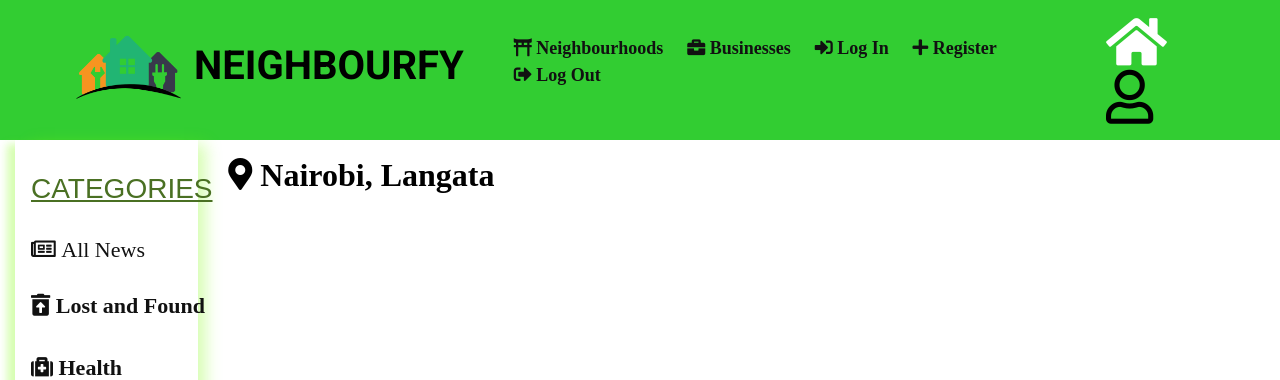
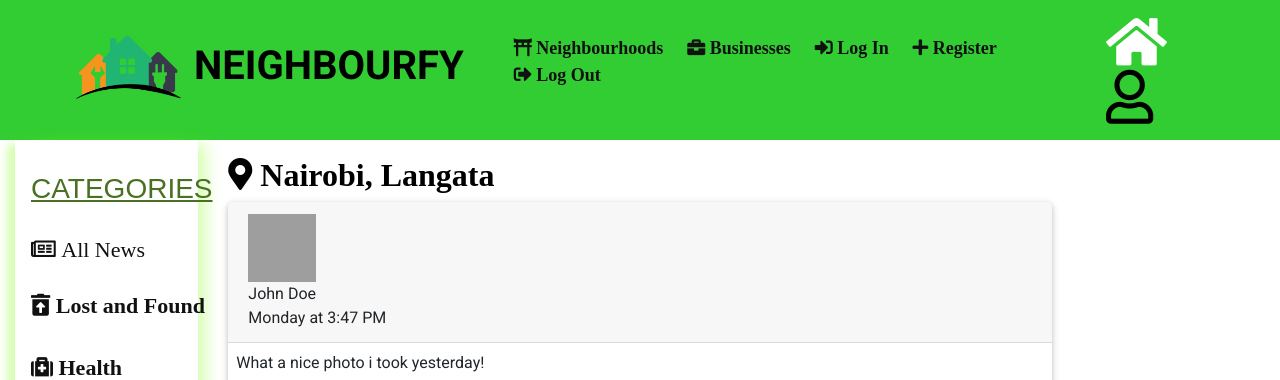
Before and after one commit to Abtez/neighbourhood, a Django app: page / in a window 1280 px wide. Shown: the top 380 px of the page. Run offline with Django 3.2, Linux system fonts and the light colour scheme; some libraries are stand-ins or nearby versions; grey boxes are pictures that could not be loaded.

Commit message:
add news card

```diff
--- a/neighbour/templates/index.html
+++ b/neighbour/templates/index.html
@@ -33,6 +33,31 @@
 
             <h2 class="mt-3" style="color: black; font-weight:bold;"><i class="fas fa-map-marker-alt">   Nairobi, Langata</i></h2>
 
+            <div class="card">
+                <div class="card-header">
+                    <div class="avatar">
+                        <img src="http://lorempixel.com/68/68/people/">
+                    </div>
+                    <div class="name">John Doe</div>
+                    <div class="date">Monday at 3:47 PM</div>
+                </div>
+                <div class="card-content p-2">
+                    What a nice photo i took yesterday!
+                </div>
+                <div class="card-content">
+                    <img src="http://lorempixel.com/1000/600/" style="width: 100%">
+                </div>
+                <div class="card-content fg-gray p-2">
+                    <span><small>Likes: </small>112</span>
+                    <span><small>Comments: </small>43</span>
+                </div>
+                <div class="card-footer">
+                    <button class="flat-button mif-thumbs-up mif-2x"></button>
+                    <button class="flat-button mif-tag mif-2x"></button>
+                    <button class="flat-button mif-share mif-2x"></button>
+                </div>
+            </div>
+
         </div>
 
         <div class="col-md-2">
```
